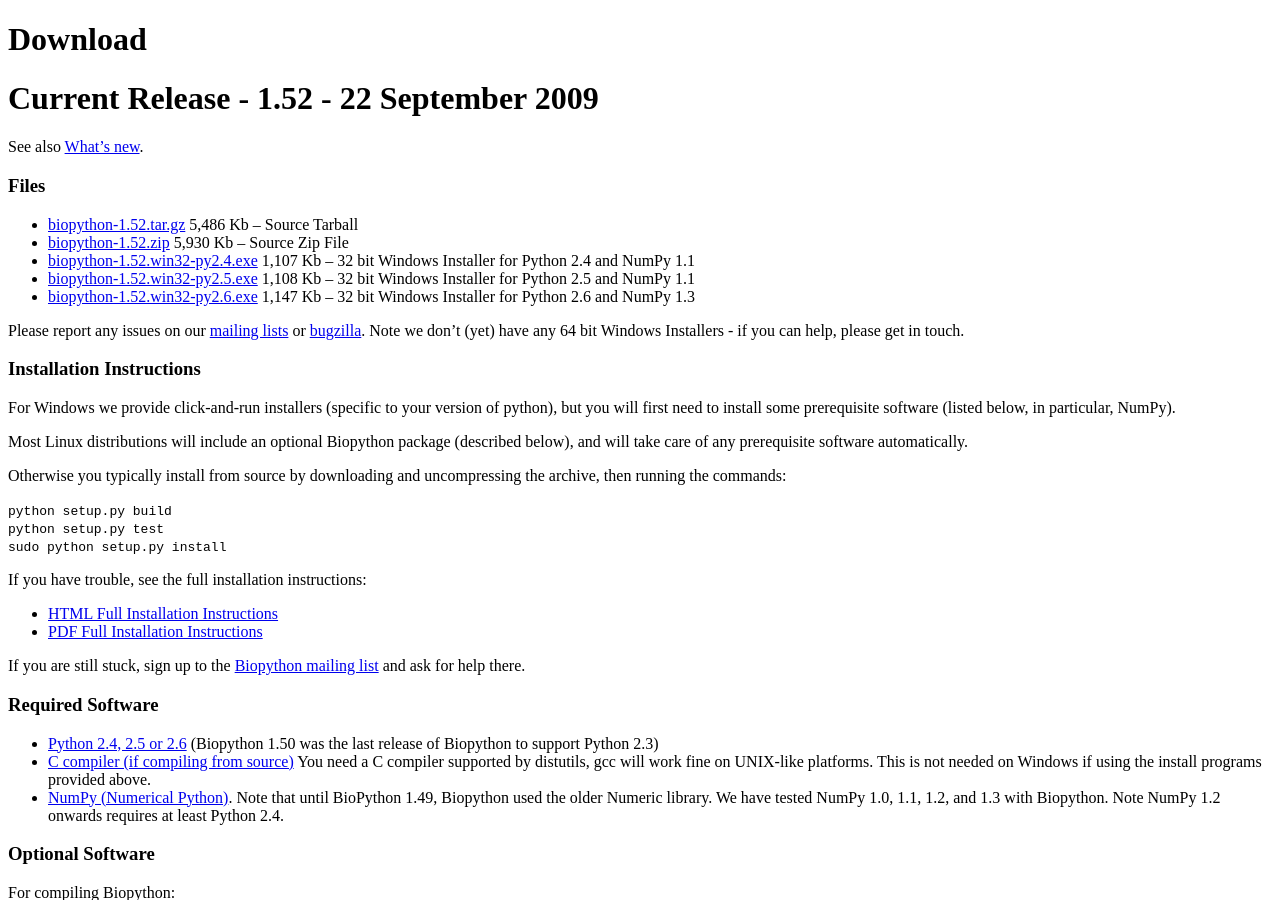
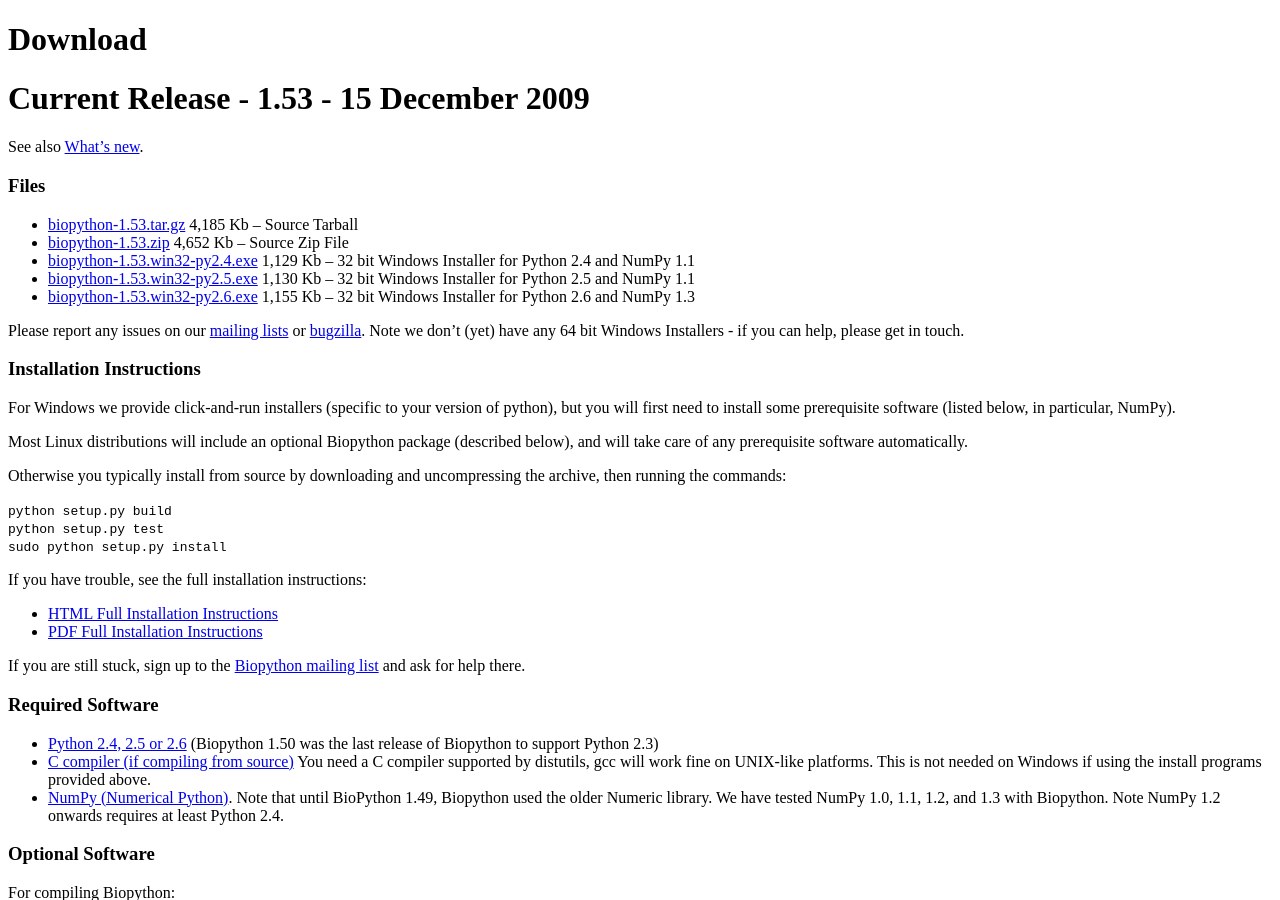
Before and after one commit to biopython/biopython.github.io, a Jekyll site: the page built from wiki/Download.md, in a window 1280 px wide and 900 px high. Built offline with Jekyll 4.4.1, drawn with Linux system fonts in a browser that asks for light colours.

Commit message:
Biopython 1.53

```diff
--- a/wiki/Download.md
+++ b/wiki/Download.md
@@ -4,23 +4,23 @@ permalink: wiki/Download
 layout: wiki
 ---
 
-Current Release - 1.52 - 22 September 2009
-==========================================
+Current Release - 1.53 - 15 December 2009
+=========================================
 
 See also [What's new](http://biopython.open-bio.org/SRC/biopython/NEWS).
 
 ### Files
 
--   [biopython-1.52.tar.gz](http://biopython.org/DIST/biopython-1.52.tar.gz)
-    5,486 Kb -- Source Tarball
--   [biopython-1.52.zip](http://biopython.org/DIST/biopython-1.52.zip)
-    5,930 Kb -- Source Zip File
--   [biopython-1.52.win32-py2.4.exe](http://biopython.org/DIST/biopython-1.52.win32-py2.4.exe)
-    1,107 Kb -- 32 bit Windows Installer for Python 2.4 and NumPy 1.1
--   [biopython-1.52.win32-py2.5.exe](http://biopython.org/DIST/biopython-1.52.win32-py2.5.exe)
-    1,108 Kb -- 32 bit Windows Installer for Python 2.5 and NumPy 1.1
--   [biopython-1.52.win32-py2.6.exe](http://biopython.org/DIST/biopython-1.52.win32-py2.6.exe)
-    1,147 Kb -- 32 bit Windows Installer for Python 2.6 and NumPy 1.3
+-   [biopython-1.53.tar.gz](http://biopython.org/DIST/biopython-1.53.tar.gz)
+    4,185 Kb -- Source Tarball
+-   [biopython-1.53.zip](http://biopython.org/DIST/biopython-1.53.zip)
+    4,652 Kb -- Source Zip File
+-   [biopython-1.53.win32-py2.4.exe](http://biopython.org/DIST/biopython-1.53.win32-py2.4.exe)
+    1,129 Kb -- 32 bit Windows Installer for Python 2.4 and NumPy 1.1
+-   [biopython-1.53.win32-py2.5.exe](http://biopython.org/DIST/biopython-1.53.win32-py2.5.exe)
+    1,130 Kb -- 32 bit Windows Installer for Python 2.5 and NumPy 1.1
+-   [biopython-1.53.win32-py2.6.exe](http://biopython.org/DIST/biopython-1.53.win32-py2.6.exe)
+    1,155 Kb -- 32 bit Windows Installer for Python 2.6 and NumPy 1.3
 
 Please report any issues on our [mailing
 lists](mailing_lists "wikilink") or
```
Also changed, not shown: 1 other file.
